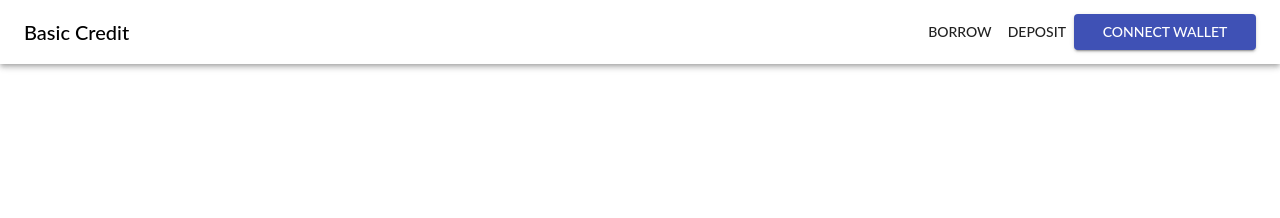
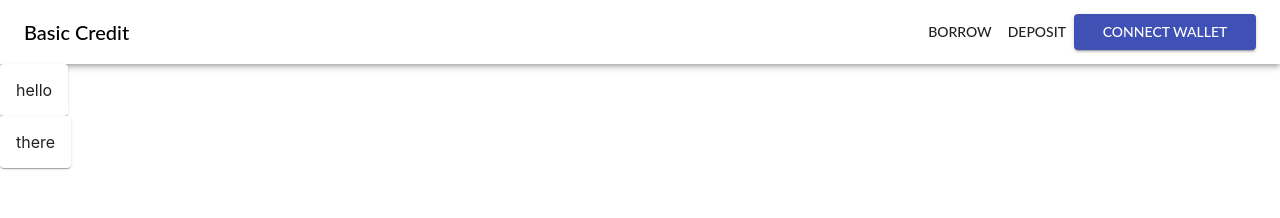
Before and after one commit to basiccredit/basiccredit-webapp, a React (Create React App) app: page /lend in a window 1280 px wide. Shown: the top 218 px of the page. Built offline with nearby package versions, Linux system fonts and the light colour scheme.

Commit message:
Add lend route

```diff
--- a/src/app/App.tsx
+++ b/src/app/App.tsx
@@ -3,15 +3,15 @@ import { Home } from '../home/components/Home';
 import { BrowserRouter as Router, Switch, Route } from 'react-router-dom';
 import { MuiThemeProvider } from '@material-ui/core';
 import { theme } from '../theme';
+import { Lend } from '../lend/components/Lend';
 
 function App(): JSX.Element {
   return (
     <MuiThemeProvider theme={theme}>
       <Router>
         <Switch>
-          <Route path="/">
-            <Home />
-          </Route>
+          <Route exact path="/" component={Home} />
+          <Route path="/lend" component={Lend} />
         </Switch>
       </Router>
     </MuiThemeProvider>
--- /dev/null
+++ b/src/lend/components/Lend.tsx
@@ -0,0 +1,37 @@
+import { makeStyles, Paper, Theme } from '@material-ui/core';
+import Grid from '@material-ui/core/Grid';
+import Layout from '../../layout/components/Layout';
+
+const useStyles = makeStyles((theme: Theme) => ({
+  paper: {
+    padding: theme.spacing(2),
+    maxWidth: 600,
+    margin: 'auto',
+  },
+}));
+
+export const Lend = (): JSX.Element => {
+  const styles = useStyles();
+
+  return (
+    <Layout>
+      <Grid
+        container
+        direction="column"
+        justify="flex-start"
+        alignItems="flex-start"
+      >
+        <Grid item>
+          <Paper className={styles.paper} elevation={1}>
+            hello
+          </Paper>
+        </Grid>
+        <Grid item>
+          <Paper className={styles.paper} elevation={1}>
+            there
+          </Paper>
+        </Grid>
+      </Grid>
+    </Layout>
+  );
+};
```
